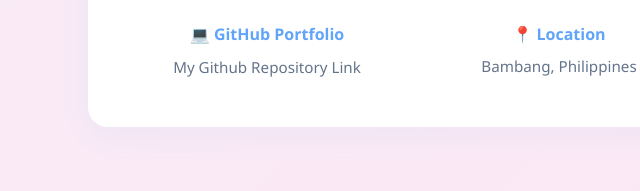
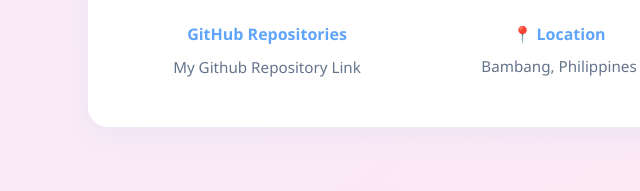
Before and after one commit to allyssapalabay2a-net/My-Portfolio, a plain HTML site: page index.html in a window 1280 px wide. Shown: the part 4371-4562 px from the top of the page, 227-867 px from the left. Drawn offline with Linux system fonts and the light colour scheme.

Commit message:
Update html

```diff
--- a/index.html
+++ b/index.html
@@ -730,7 +730,7 @@
             <a href="https://allyssapalabay2A-net.github.io/My-Portfolio/" target="_blank" rel="noopener">My Student Portfolio</a>
           </div>
           <div class="contact-item">
-            <h4>💻 GitHub Portfolio</h4>
+            <h4>GitHub Repositories</h4>
             <a href="https://github.com/allyssapalabay2a-net/My-Portfolio" target="_blank" rel="noopener">My Github Repository Link</a>
           </div>
           <div class="contact-item">
```
